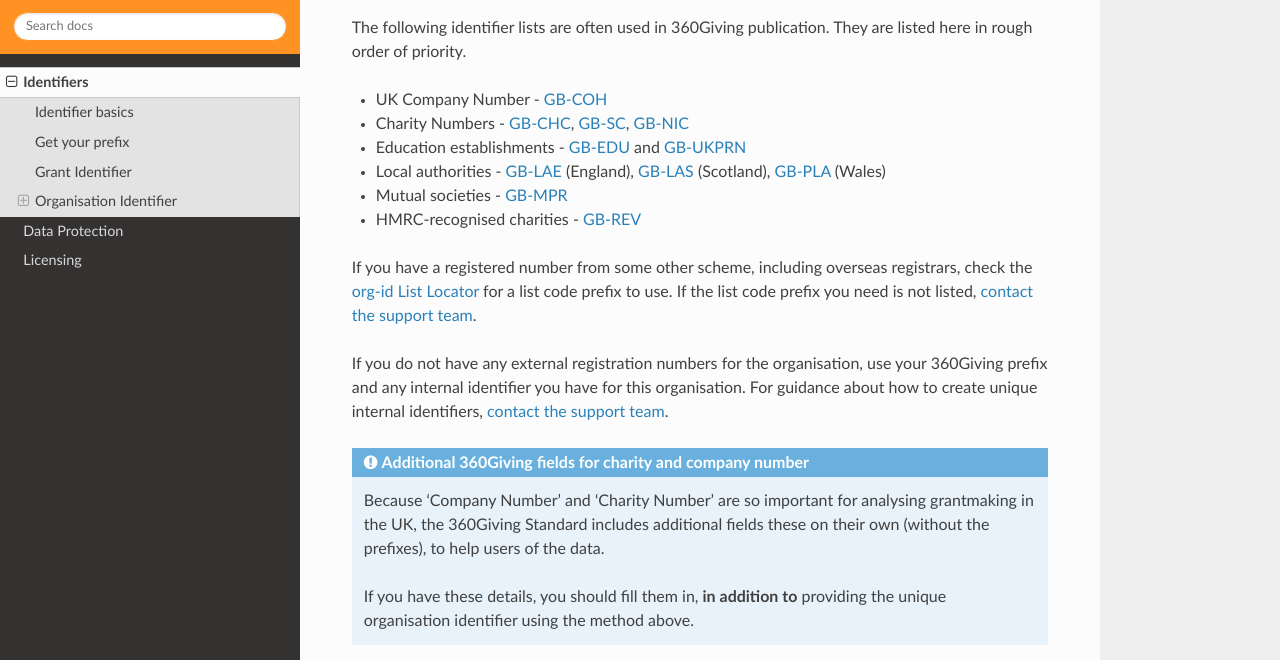
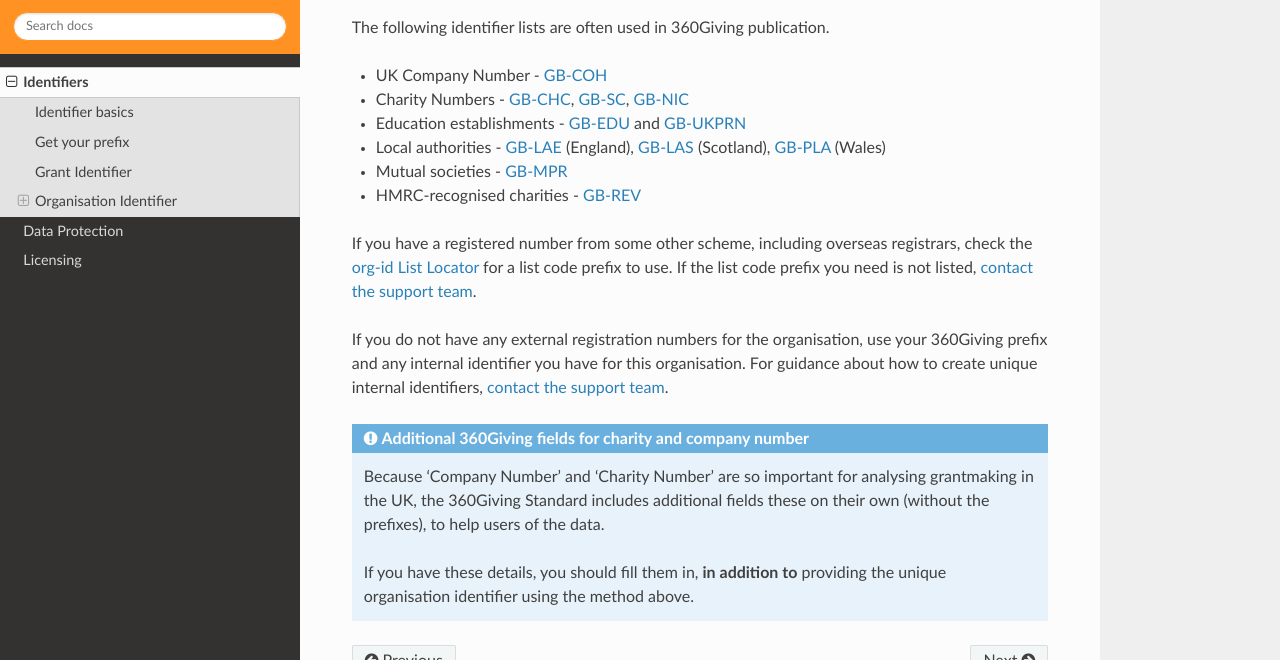
Before and after one commit to ThreeSixtyGiving/standard, a Sphinx documentation site: the page built from documentation/identifiers.md, in a window 1280 px wide and 900 px high, scrolled down 3043 px, cut to the strip 240-900 px from the top of the window. Built offline with Sphinx 7.4.7 and the Read the Docs theme 2.0.0, drawn with Linux system fonts in a browser that asks for light colours; pages that are not in the unit, such as notebooks, are missing from menus.

Commit message:
delete 'order of priority'

```diff
--- a/documentation/identifiers.md
+++ b/documentation/identifiers.md
@@ -131,7 +131,7 @@
 
 ### Commonly used identifier lists
 
-The following identifier lists are often used in 360Giving publication. They are listed here in rough order of priority.
+The following identifier lists are often used in 360Giving publication.
 
 * UK Company Number - [GB-COH](http://org-id.guide/list/GB-COH)
 * Charity Numbers - [GB-CHC](http://org-id.guide/list/GB-CHC), [GB-SC](http://org-id.guide/list/GB-SC), [GB-NIC](http://org-id.guide/list/GB-NIC)
```
